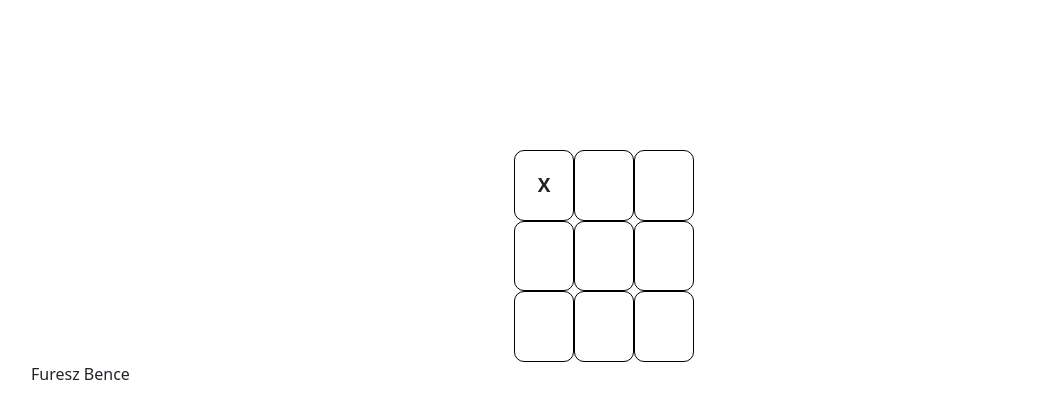
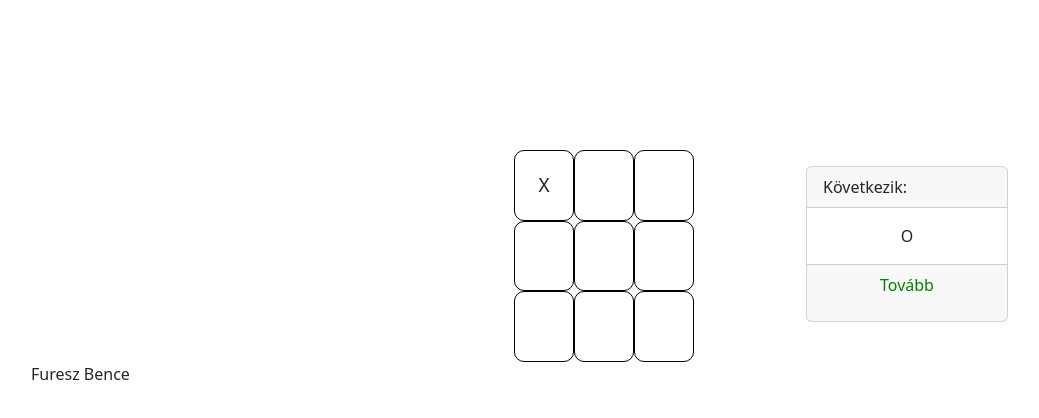
Before and after one commit to fureszb/TicTacToe_MVC, a plain HTML site: page index.html in a window 1280 px wide. Both pictures are taken after a click on the element 595 px from the left and 185 px from the top of the page. Shown: the whole page, without its empty margins (51-1090 px from the left). Drawn offline with nearby package versions, Linux system fonts and the light colour scheme.

Commit message:
HaziFeladat

```diff
--- a/controller/Conroller.js
+++ b/controller/Conroller.js
@@ -1,37 +1,39 @@
 import Model from "../model/Model.js";
 import JatekMezo from "../view/JatekMezo.js";
 import PopUp from "../view/PopUp.js";
-class Controller{
-    constructor(){
+import Panel from "../view/panel.js";
+class Controller {
+    constructor() {
         this.pop = $(".pop");
         this.szuloElem = $(".jatekter");
-         this.MODEL = new Model();
+        this.MODEL = new Model();
+        this.PANEL = new Panel();
+        this.PANEL.PanelGenerálás("X", "");
 
-         for (let index = 0; index < 9; index++) {
+        for (let index = 0; index < 9; index++) {
             this.JMezo = new JatekMezo(this.szuloElem, index);
 
-         }
+        }
 
-         let i =0;
-        $(window).on("EgyKockaKattint", (event)=>{
+        $(window).on("EgyKockaKattint", (event) => {
+               /* console.log(event.detail.getIndex())
+                this.MODEL.setAllapot();
+                event.detail.setErtek();*/
 
-            if(this.MODEL.getVegeVanE())
-            {
-                new PopUp(this.pop);
+
+
+            if (this.MODEL.getVegeVanE() == "Tovább") {
+                console.log(this.MODEL.getVegeVanE())
+                this.MODEL.setAllapot(event.detail.getIndex());
+                event.detail.setErtek(this.MODEL.getErtek());
+                this.PANEL.PanelGenerálás(this.MODEL.getAllapot(), this.MODEL.getVegeVanE());
+                console.log(this.getErtek)
 
             }
-            else{
-                i++;
-                if(i==8)
-                {
-                    event.detail.attr("data-toggle", "modal");
-                    event.detail.attr("data-target", "#myModal");
-                }
+                $(".card-footer").css("color","green");
 
-                console.log(event.detail.getIndex())
-                this.MODEL.setAllapot();
-                event.detail.setErtek(this.MODEL.getErtek());
-            }
+
+
         })
 
     }
--- a/index.html
+++ b/index.html
@@ -18,6 +18,9 @@
       <article>
         <div class="jatekter">
         </div>
+
+        <div class="panel"></div>
+
         <div class="pop">
         </div>
       </article>
--- a/model/Model.js
+++ b/model/Model.js
@@ -1,42 +1,56 @@
 class Model {
+  #lista = [];
   #id;
   #alapot;
   #lepes;
-  lepes2;
-  #lista;
   constructor() {
     this.#alapot = "O";
     this.#lepes = 0;
+    this.#lista = [".", ".", ".", ".", ".", ".", ".", ".", "."];
+
   }
-  setAllapot() {
+  setAllapot(id) {
     if (this.#alapot === "X") {
       this.#alapot = "O";
     } else {
       this.#alapot = "X";
     }
+    this.#lista[id] = this.#alapot;
     this.#lepes++;
   }
   getErtek() {
     return this.#alapot;
   }
+  getAllapot(){
+    if(this.#alapot === "O")
+      return "X";
+    else
+      return "O";
+  }
   getVegeVanE() {
-    if (this.#lepes >= 8) {
-      return true;
-    } else {
-      return false;
+    let vEll = this.#vizszintesGyozelem();
+    if (vEll.indexOf("OOO") > -1) {
+      return "O nyert";
+    } else if (vEll.indexOf("XXX") > -1) {
+      return "X nyert";
+    } else if (this.#lepes === 9) {
+      return "Döntetlen!";
     }
+    return "Tovább";
   }
+
   #vizszintesGyozelem() {
-    let vEll = this.#lista[0];
-
-      for (let j = 1; j <= 9; j++) {
-        vEll += this.#lista[j];
-        if(j%3 === 2)
-        {
-            vEll+="@";
-        }
+    let vEll = "";
+    for (let i = 0; i < 9; i++) {
+      vEll += this.#lista[i];
+      if (i % 3 === 2) {
+        vEll += "@";
+      }
     }
-    vEll+="@";
+    vEll += "@";
+    console.log(vEll);
+    console.log(vEll.indexOf("OOO"), vEll.indexOf("XXX"));
+    return vEll;
   }
 }
 export default Model;
--- a/style.css
+++ b/style.css
@@ -2,7 +2,6 @@
     border: 1px solid black;
     width: 60px;
     border-radius: 10px;
-    font-weight: 700;
     font-size: 19px;
 }
 article{
@@ -26,3 +25,14 @@ main{
 .jatekter p:hover{
    background-color: #80808052;
 }
+article{
+    display: grid;
+    grid-template-columns: repeat(3, auto);
+    gap: 100px;
+}
+.panel{
+    width: 159%;
+}
+.card-body, .card-footer{
+    text-align: center;
+}
--- /dev/null
+++ b/view/Panel.js
@@ -0,0 +1,21 @@
+class Panel {
+    constructor(szuloElem) {
+        this.szuloElem = szuloElem;
+        this.szuloElem = $(".panel");
+
+
+    }
+    PanelGenerálás(kovetkezik, gyozelem) {
+        let txt = `<div class="container mt-3">
+        <div class="card">
+          <div class="card-header">Következik:</div>
+          <div class="card-body">${kovetkezik}</div>
+          <div class="card-footer"><p>${gyozelem}</p></div>
+        </div>
+      </div>
+      `;
+      this.szuloElem.html(txt);
+
+    }
+}
+export default Panel;
```
